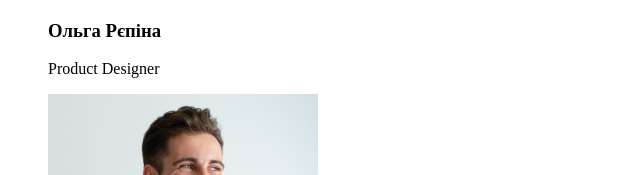
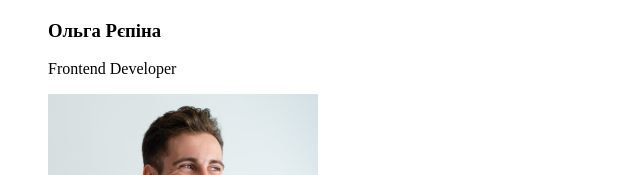
Before and after one commit to Yaroslav-Voitiuk/goit-markup-hw-01, a plain HTML site: page goit-markup-hw-01/index.html in a window 1280 px wide. Shown: the part 2245-2420 px from the top of the page, 0-640 px from the left. Drawn offline with Linux system fonts and the light colour scheme.

Commit message:
Update index.html

```diff
--- a/goit-markup-hw-01/index.html
+++ b/goit-markup-hw-01/index.html
@@ -73,7 +73,7 @@
                 <li>
                     <img src="./images/img-2 (1).jpg" alt="Ольга Рєпіна" width = 270px; height = 260px;>
                     <h3>Ольга Рєпіна</h3>
-                    <p>Product Designer</p>
+                    <p>Frontend Developer</p>
                 </li>
             </ul>
             <ul>
@@ -92,6 +92,7 @@
             </ul>
         </section>
     </main>
+    <!--Підвал-->
     <footer>
         <a href="./index.html">Webstudio</a>
         <address>
```
